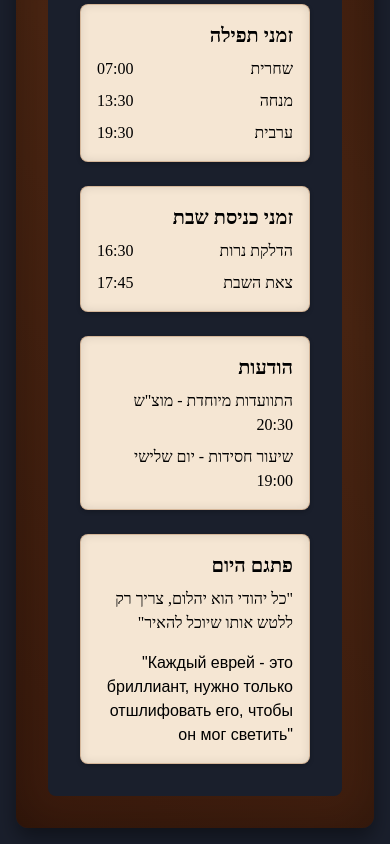
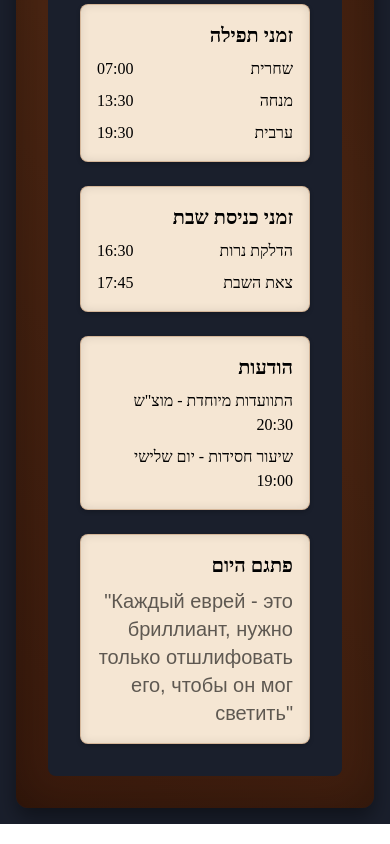
Before and after one commit to Yosefgli/picture-to-code-magic, a React (Vite) app: page / in a window 390 px wide. Shown: the part 504-1348 px from the top of the page. Built offline with nearby package versions, Linux system fonts and the light colour scheme; a web font is replaced by a local one.

Commit message:
Update DailyQuote component
Modify the DailyQuote component to display quotes in Hebrew and Russian, alternating between the two languages every few seconds with an animation effect.
[skip gpt_engineer]

```diff
--- a/src/components/DailyQuote.tsx
+++ b/src/components/DailyQuote.tsx
@@ -1,14 +1,34 @@
+import { useState, useEffect } from 'react';
+
 const DailyQuote = () => {
+  const [isHebrew, setIsHebrew] = useState(true);
+  const [isAnimating, setIsAnimating] = useState(false);
+
+  useEffect(() => {
+    const timer = setInterval(() => {
+      setIsAnimating(true);
+      setTimeout(() => {
+        setIsHebrew(prev => !prev);
+        setIsAnimating(false);
+      }, 500); // Wait for fade out before switching
+    }, 5000); // Switch every 5 seconds
+
+    return () => clearInterval(timer);
+  }, []);
+
   return (
     <div className="parchment-panel p-4 rounded-lg mt-4">
       <h3 className="text-xl font-bold mb-2 hebrew-text text-right">פתגם היום</h3>
-      <div className="grid grid-cols-1 md:grid-cols-2 gap-4">
-        <p className="hebrew-text text-right">
-          "כל יהודי הוא יהלום, צריך רק ללטש אותו שיוכל להאיר"
-        </p>
-        <p className="text-right" style={{ fontFamily: 'Arial' }}>
-          "Каждый еврей - это бриллиант, нужно только отшлифовать его, чтобы он мог светить"
-        </p>
+      <div className={`transition-opacity duration-500 ${isAnimating ? 'opacity-0' : 'opacity-100'}`}>
+        {isHebrew ? (
+          <p className="hebrew-text text-right text-xl">
+            "כל יהודי הוא יהלום, צריך רק ללטש אותו שיוכל להאיר"
+          </p>
+        ) : (
+          <p className="text-right text-xl" style={{ fontFamily: 'Arial' }}>
+            "Каждый еврей - это бриллиант, нужно только отшлифовать его, чтобы он мог светить"
+          </p>
+        )}
       </div>
     </div>
   );
```
